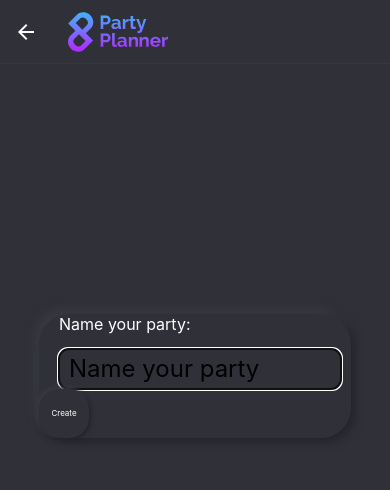
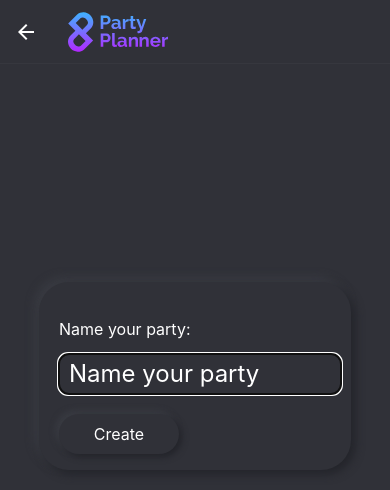
Before and after one commit to mayki0909/PartyPlannerMobile, a React Native app: screen /CreateParty in a window 390 px wide. Shown: the top 490 px of the page. Built offline with nearby package versions, Linux system fonts and the light colour scheme; what expo-linking would draw is missing.

Commit message:
CreatePartyScreen

```diff
--- a/screens/createPartyScreen.tsx
+++ b/screens/createPartyScreen.tsx
@@ -14,16 +14,18 @@ interface CreatePartyProps{
 export default function CreatePartyScreen(props: CreatePartyProps) {
 
     const [partyName, setPartyName] = React.useState("");
+    const [errorMessage, setErrorMessage] = React.useState("");
 
     async function callCreateApi() {
-        // TODO Check if party name not null and show error
-        const response = await putParty(partyName)
-        if (response.id){
-            props.navigation.navigate('Party',{
-                id: response.id
-            })
+       if(partyName != ""){
+            const response = await putParty(partyName)
+            if (response.id){
+                props.navigation.navigate('Party',{
+                    id: response.id
+                })
+            }
         }
-        // TODO Show error ...
+        setErrorMessage("The party name can't be empty!")
     }
 
     return (
@@ -37,7 +39,9 @@ export default function CreatePartyScreen(props: CreatePartyProps) {
                     value={partyName}
                     onChangeText={text => {setPartyName(text)}}
                 ></TextInput>
-                <Text style={style.btnSmall} onPress={callCreateApi}>Create</Text>
+                <Text style={[style.btnMedium, styles.button]} onPress={callCreateApi}>Create</Text>
+                {errorMessage && (<Text style={styles.errorMessage}> {errorMessage} </Text>
+                )}
         </View>
     </View>
   );
@@ -54,23 +58,23 @@ const styles = StyleSheet.create({
         fontSize: 16,
         color: '#fff',
         paddingBottom: 15,
-        paddingLeft: 20,
+        paddingTop: 20,
         textAlign: 'left',
     },
     inputField:{
         fontSize: 24,
         borderRadius: 10,
-        borderColor: '#fff',
+        color: '#fff',
         height: 40,
-        marginLeft: 20,
         marginRight: 10,
         paddingLeft: 10
     },
     createPartyContainer: {
         width: '80%',
-        height: '20%',
+        height: '30%',
         margin: '10px',
         backgroundColor: '#303138',
+        paddingLeft: 20,
         color: '#fff',
         fontSize: 30,
         fontWeight: 'bold',
@@ -78,5 +82,14 @@ const styles = StyleSheet.create({
         boxShadow: '4px 4px 10px #23242A, -4px -4px 10px #3B3D44',
         display: 'flex',
         justifyContent: 'center',
+      },
+      button: {
+        fontSize: 16,
+        marginTop: 20,
+      },
+      errorMessage: {
+        color: 'red',
+        fontSize: 16,
+        marginTop: 10,
       }
 });
```
